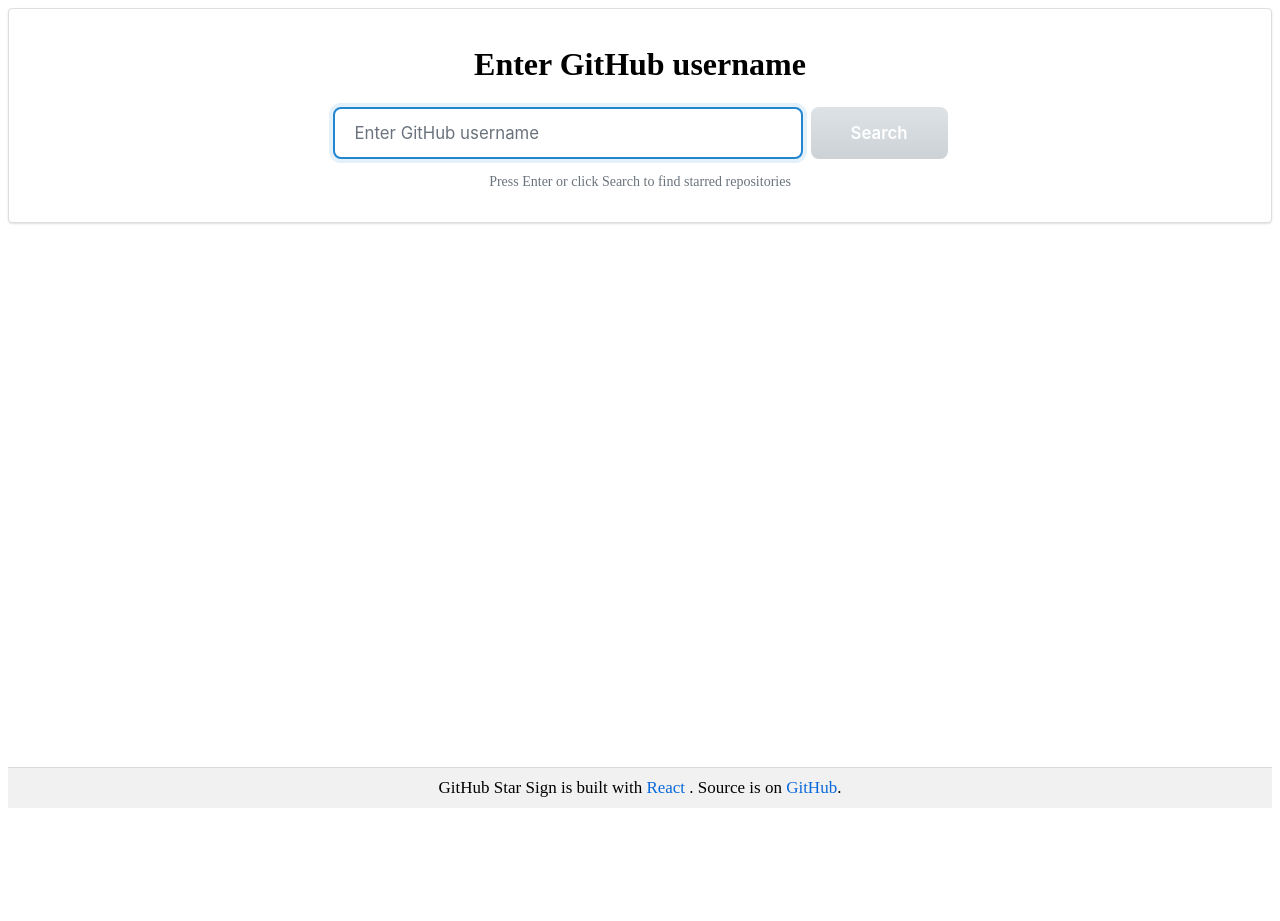
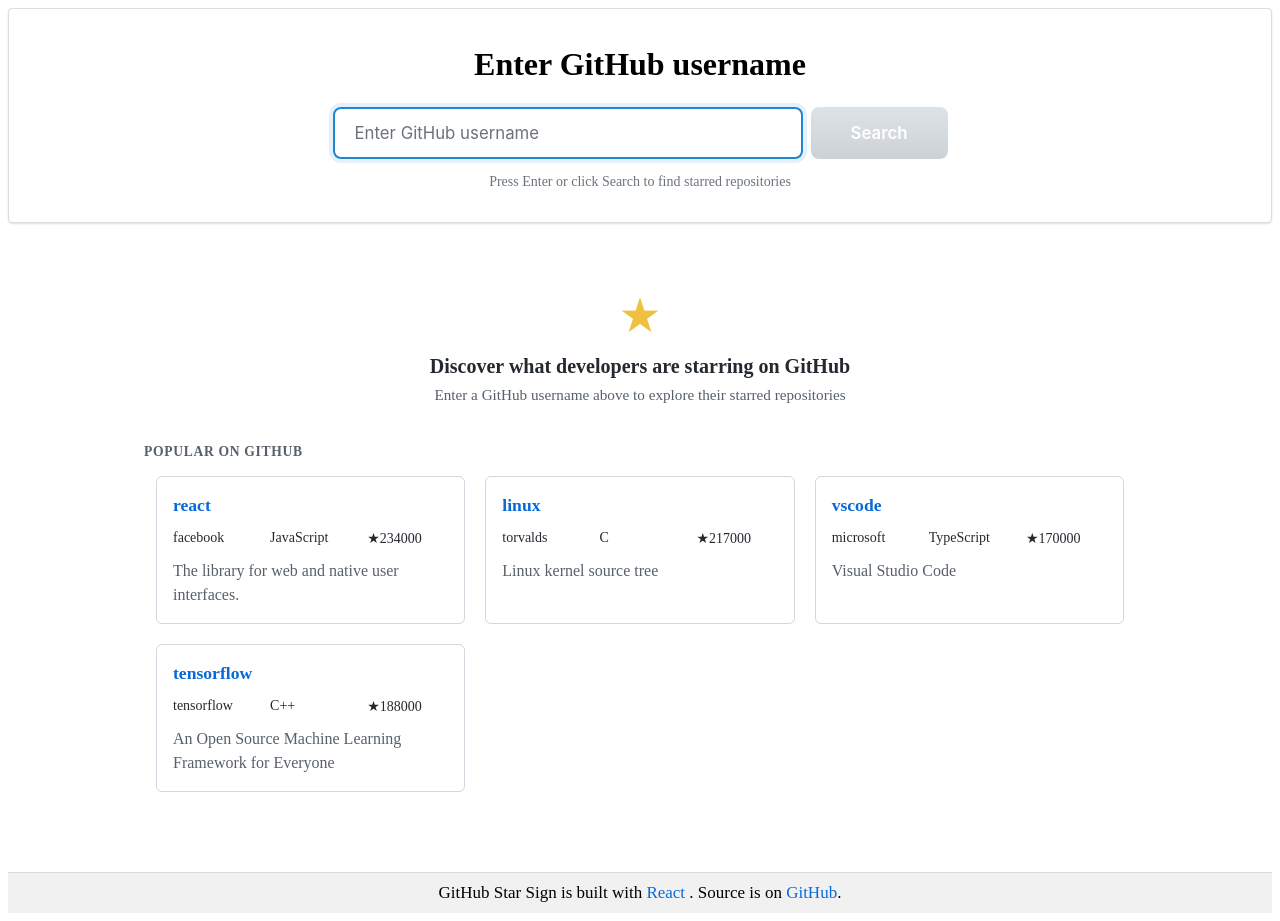
Before and after one commit to hyuraku/github-star-signs, a React (Vite) app: page / in a window 1280 px wide. Before the commit the page ends 816 px from the top, so only its background shows below. Built offline with nearby package versions, Linux system fonts and the light colour scheme.

Commit message:
Add welcome screen with sample repositories

```diff
--- a/src/components/NoContent.tsx
+++ b/src/components/NoContent.tsx
@@ -1,5 +1,75 @@
 import React from 'react'
+import { RepoCard } from './RepoCard'
+import { GitHubRepository } from '../types/github'
+import '../css/NoContent.css'
+
+const sampleRepos: GitHubRepository[] = [
+  {
+    id: -1,
+    name: 'react',
+    html_url: 'https://github.com/facebook/react',
+    description: 'The library for web and native user interfaces.',
+    owner: { login: 'facebook', avatar_url: '' },
+    language: 'JavaScript',
+    stargazers_count: 234000,
+    created_at: '', updated_at: '',
+    forks_count: 0, open_issues_count: 0,
+    topics: [], archived: false, disabled: false, private: false,
+  },
+  {
+    id: -2,
+    name: 'linux',
+    html_url: 'https://github.com/torvalds/linux',
+    description: 'Linux kernel source tree',
+    owner: { login: 'torvalds', avatar_url: '' },
+    language: 'C',
+    stargazers_count: 217000,
+    created_at: '', updated_at: '',
+    forks_count: 0, open_issues_count: 0,
+    topics: [], archived: false, disabled: false, private: false,
+  },
+  {
+    id: -3,
+    name: 'vscode',
+    html_url: 'https://github.com/microsoft/vscode',
+    description: 'Visual Studio Code',
+    owner: { login: 'microsoft', avatar_url: '' },
+    language: 'TypeScript',
+    stargazers_count: 170000,
+    created_at: '', updated_at: '',
+    forks_count: 0, open_issues_count: 0,
+    topics: [], archived: false, disabled: false, private: false,
+  },
+  {
+    id: -4,
+    name: 'tensorflow',
+    html_url: 'https://github.com/tensorflow/tensorflow',
+    description: 'An Open Source Machine Learning Framework for Everyone',
+    owner: { login: 'tensorflow', avatar_url: '' },
+    language: 'C++',
+    stargazers_count: 188000,
+    created_at: '', updated_at: '',
+    forks_count: 0, open_issues_count: 0,
+    topics: [], archived: false, disabled: false, private: false,
+  },
+]
 
 export const NoContent: React.FC = () => {
-  return <div></div>
+  return (
+    <div className="welcome">
+      <div className="welcome-hero">
+        <span className="welcome-icon" aria-hidden="true">&#9733;</span>
+        <h2 className="welcome-title">Discover what developers are starring on GitHub</h2>
+        <p className="welcome-subtitle">Enter a GitHub username above to explore their starred repositories</p>
+      </div>
+      <div className="welcome-sample">
+        <p className="welcome-sample-label">Popular on GitHub</p>
+        <div className="repo-container repo-cards">
+          {sampleRepos.map((repo) => (
+            <RepoCard key={repo.id} repo={repo} />
+          ))}
+        </div>
+      </div>
+    </div>
+  )
 }
--- /dev/null
+++ b/src/css/NoContent.css
@@ -0,0 +1,42 @@
+.welcome {
+  padding: 2rem 1rem;
+}
+
+.welcome-hero {
+  text-align: center;
+  margin-bottom: 2.5rem;
+}
+
+.welcome-icon {
+  display: block;
+  font-size: 3rem;
+  color: #f0c040;
+  margin-bottom: 0.75rem;
+}
+
+.welcome-title {
+  font-size: 1.25rem;
+  font-weight: 600;
+  color: #24292f;
+  margin: 0 0 0.5rem;
+}
+
+.welcome-subtitle {
+  font-size: 0.95rem;
+  color: #57606a;
+  margin: 0;
+}
+
+.welcome-sample {
+  max-width: 1000px;
+  margin: 0 auto;
+}
+
+.welcome-sample-label {
+  font-size: 0.85rem;
+  font-weight: 600;
+  color: #57606a;
+  text-transform: uppercase;
+  letter-spacing: 0.05em;
+  margin: 0 0 1rem 0.25rem;
+}
```
